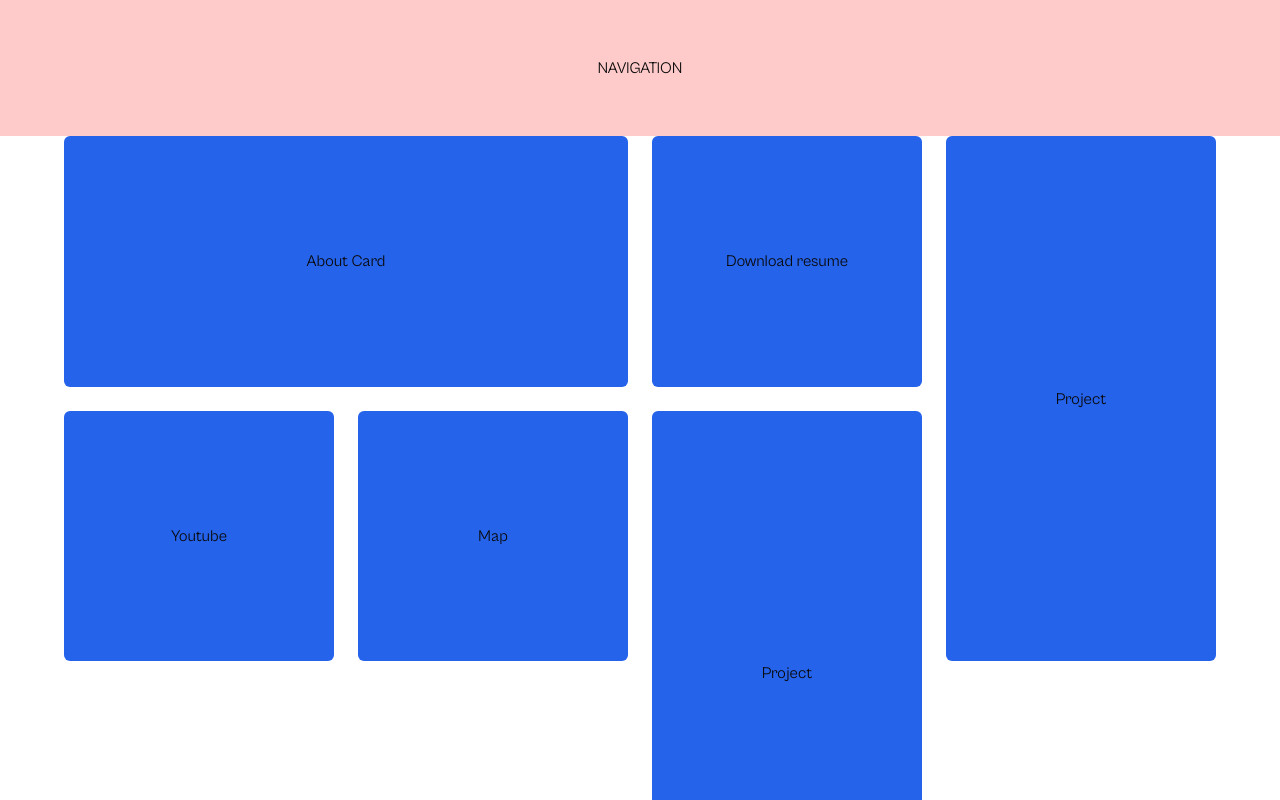
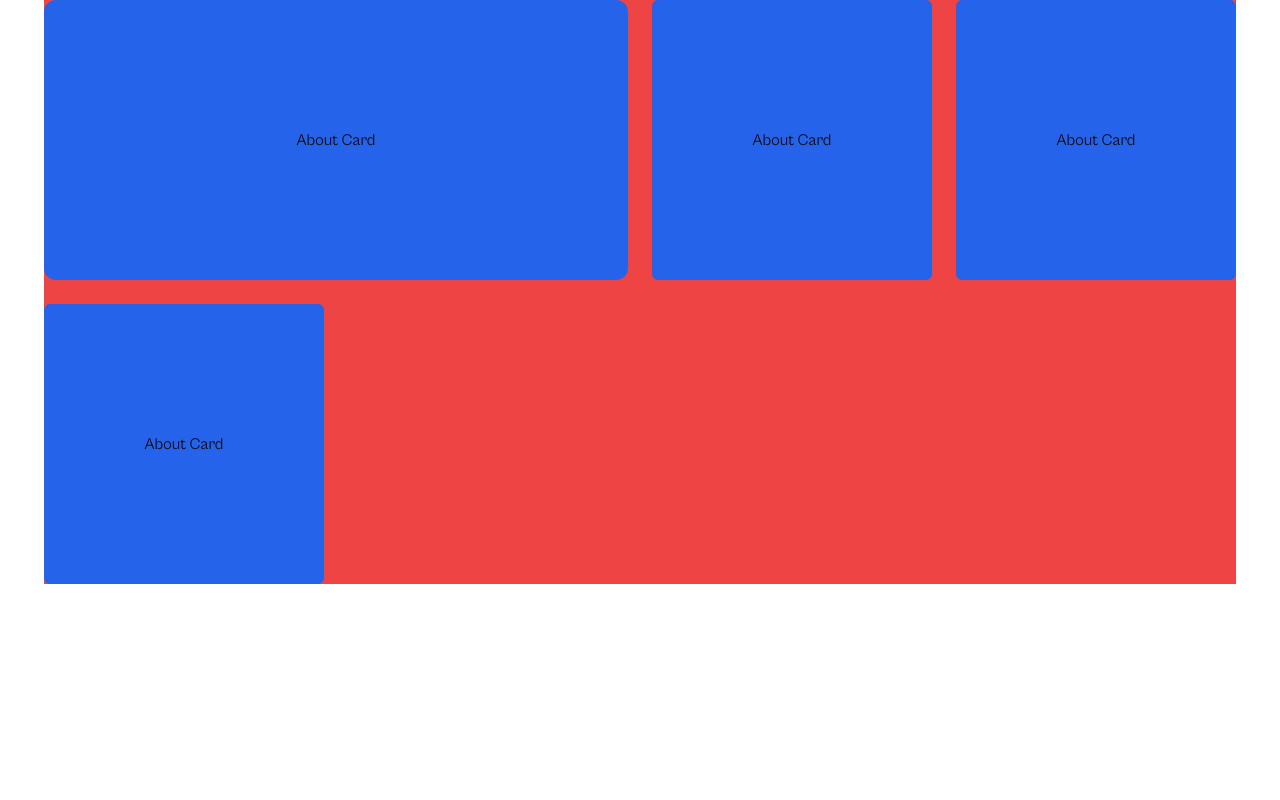
Before and after one commit to christianstamati/my-portfolio, a Next.js app: page / in a window 1280 px wide. Built offline with nearby package versions, Linux system fonts and the light colour scheme.

Commit message:
grid layout tests

```diff
--- a/src/app/page.tsx
+++ b/src/app/page.tsx
@@ -1,23 +1,19 @@
 export default function Home() {
     return (
-        <main className="h-screen overflow-auto">
-            <nav className={"flex justify-center bg-red-200 p-14"}>NAVIGATION</nav>
-            <div className="grid h-full grid-cols-4 grid-rows-3 gap-6 px-16">
-                <div className="col-span-2 row-span-1 flex items-center justify-center rounded-md bg-blue-600">
+        <main className="flex h-screen justify-center overflow-auto">
+            {/*The grid container*/}
+            <div className="grid h-fit grid-cols-4 gap-6 bg-red-500">
+                <div className="col-span-2 flex h-[280px] items-center justify-center rounded-xl bg-blue-600">
                     About Card
                 </div>
-                <div className="col-span-1 row-span-1 flex items-center justify-center rounded-md bg-blue-600">
-                    Download resume
+                <div className="flex h-[280px] w-[280px] items-center justify-center rounded-md bg-blue-600">
+                    About Card
                 </div>
-                <div className="col-span-1 row-span-2 flex items-center justify-center rounded-md bg-blue-600">
-                    Project
+                <div className="flex h-[280px] w-[280px] items-center justify-center rounded-md bg-blue-600">
+                    About Card
                 </div>
-                <div className="col-span-1 row-span-1 flex items-center justify-center rounded-md bg-blue-600">
-                    Youtube
-                </div>
-                <div className="col-span-1 row-span-1 flex items-center justify-center rounded-md bg-blue-600">Map</div>
-                <div className="col-span-1 row-span-2 flex items-center justify-center rounded-md bg-blue-600">
-                    Project
+                <div className="flex h-[280px] w-[280px] items-center justify-center rounded-md bg-blue-600">
+                    About Card
                 </div>
             </div>
         </main>
```
